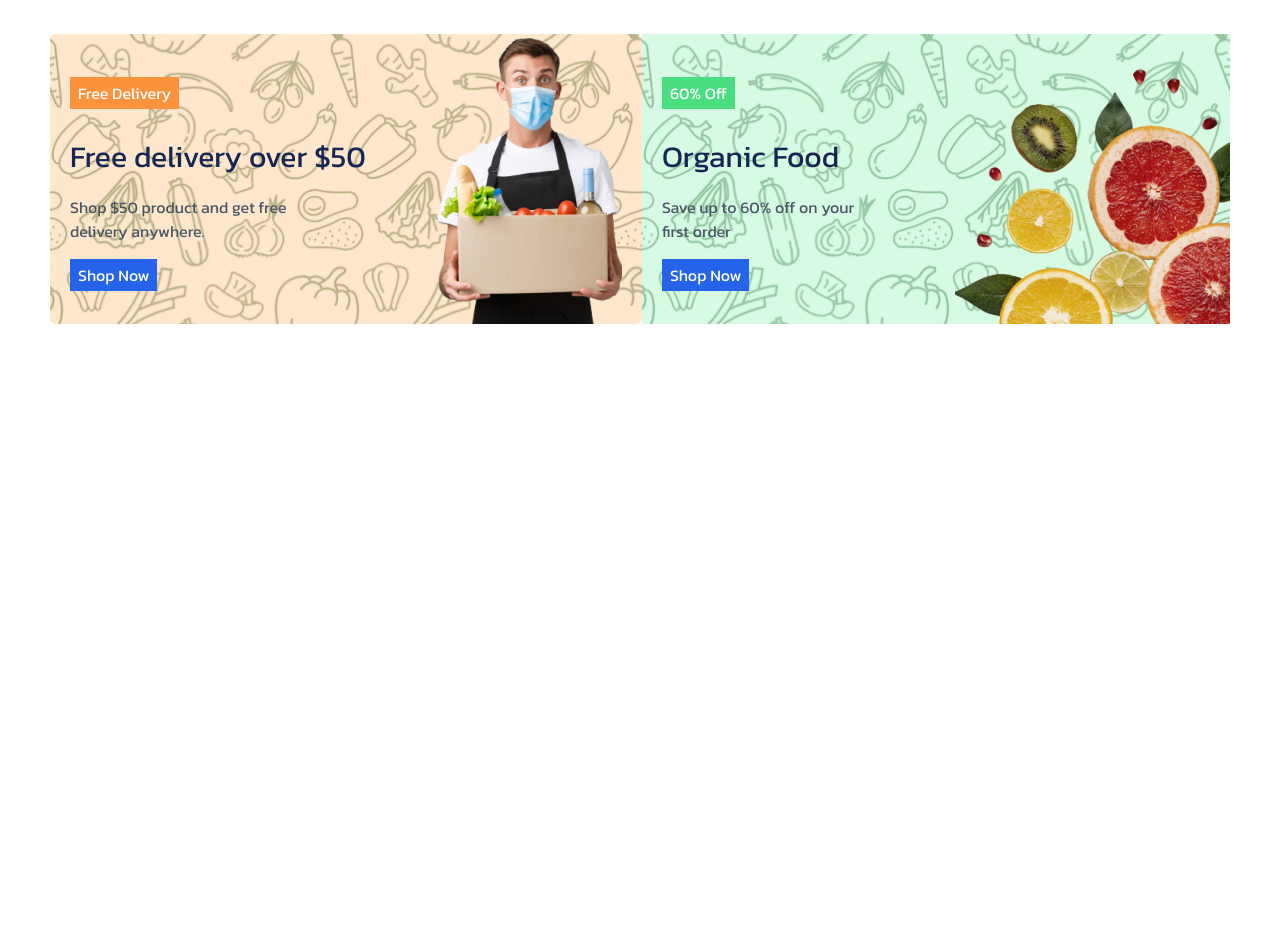
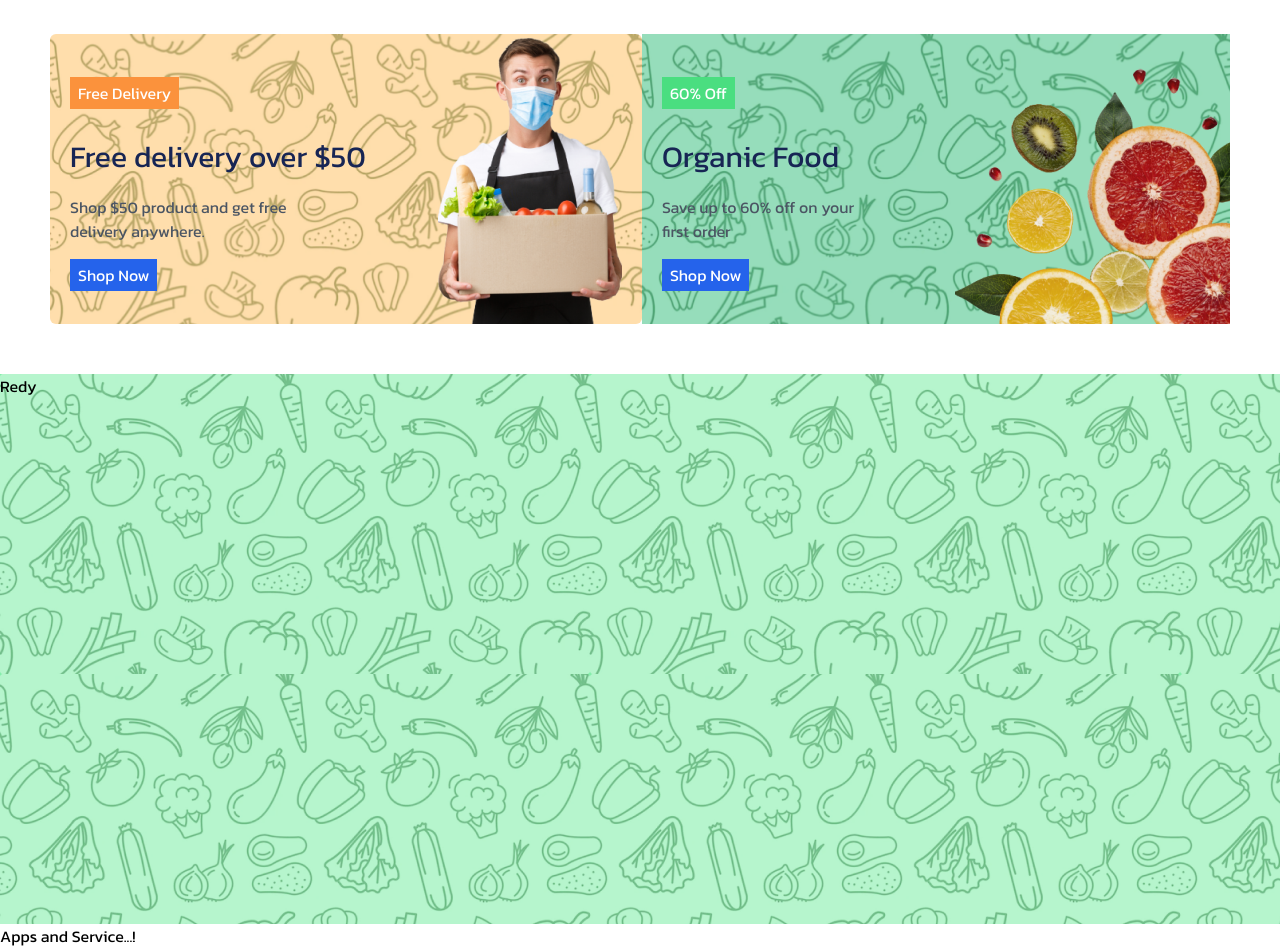
Before and after one commit to javidShabin/Fruit-grocery, a React (Vite) app: page / in a window 1280 px wide. Shown: the part 1321-2269 px from the top of the page. Before the commit the page ends 1645 px from the top, so only its background shows below. Built offline with nearby package versions, Linux system fonts and the light colour scheme.

Commit message:
Create social component

```diff
--- a/src/components/Body.jsx
+++ b/src/components/Body.jsx
@@ -5,6 +5,7 @@ import Hero from "./Hero";
 import categoriData from "./CategoriData";
 import Product from "./Product";
 import OfferCard from "./OfferCard";
+import Social from "./Social";
 
 export default function Body() {
 
@@ -31,6 +32,7 @@ export default function Body() {
         <Product addToCart={addToCart}/>
         <OfferCard />
       </div>
+      <Social/>
     </>
   );
 }
--- a/src/components/Header.jsx
+++ b/src/components/Header.jsx
@@ -33,7 +33,7 @@ function Header({cartItems}) {
   return (
     <>
       <header
-        className="flex bg-white justify-center items-center w-full h-[90px] shadow-lg sticky top-0 left-0"
+        className="flex bg-white justify-center items-center w-full h-[90px] shadow-lg sticky top-0 left-0 z-50"
         onClick={showToggleBar}
       >
         <div className="container w-[90%] flex justify-between items-center relative">
--- a/src/components/OfferCard.jsx
+++ b/src/components/OfferCard.jsx
@@ -6,7 +6,7 @@ export default function OfferCard() {
     <div className="mt-9 px-[50px] ">
       <div className="container flex justify-around">
         <div
-          className="bg-cover bg-center w-[650px] bg-orange-200 flex justify-between items-center px-5 rounded-md"
+          className="bg-cover bg-center w-[650px] bg-[#ffc875] flex justify-between items-center px-5 rounded-md"
           style={{ backgroundImage: `url(${offerBg})` }}
         >
           <div>
@@ -24,7 +24,7 @@ export default function OfferCard() {
         </div>
 
         <div
-          className="bg-cover bg-center w-[650px] bg-green-200 flex justify-between items-center ounded-md"
+          className="bg-cover bg-center w-[650px] bg-[#50c68d] flex justify-between items-center ounded-md"
           style={{ backgroundImage: `url(${offerBg})` }}
         >
           <div className="ml-5">
--- /dev/null
+++ b/src/components/Social.jsx
@@ -0,0 +1,14 @@
+import React from 'react'
+import { offerBg } from "../assets";
+
+export default function Social() {
+  return (
+    <>
+
+    <div className='w-full bg-green-300 h-[550px] mt-[50px]' style={{ backgroundImage: `url(${offerBg})` }}>
+        <h1>Redy</h1>
+    </div>
+      <h1>Apps and Service...!</h1>
+    </>
+  )
+}
```
